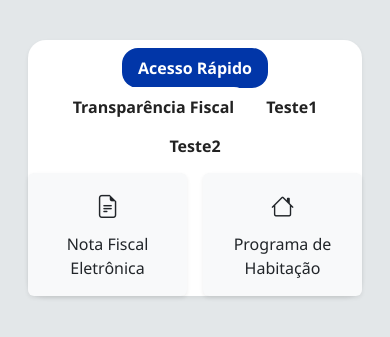
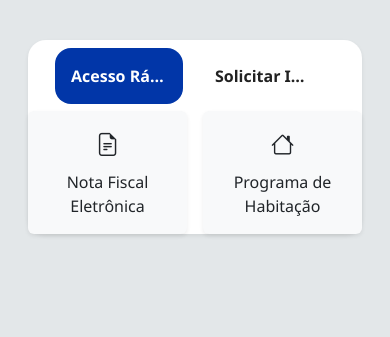
Before and after one commit to jonathas1699/modelo7-parte2, a plain HTML site: page index.html in a window 390 px wide. Shown: the part 561-898 px from the top of the page. After the commit the page ends 844 px from the top, so only its background shows below. Drawn offline with nearby package versions, Linux system fonts and the light colour scheme.

Commit message:
Fazendo melhorias na tela do dashboard em todas as dimensões de tela

```diff
--- a/index.html
+++ b/index.html
@@ -219,7 +219,7 @@
           </div>
         -->
 
-            <ul class="nav flex-column menu-links" id="mainMenuLinks">s
+            <ul class="nav flex-column menu-links" id="mainMenuLinks">
 
 
               <!-- DROPDOWN A CIDADE -->
@@ -371,21 +371,17 @@
           <div class="col-lg-6">
             <div class="quick-access dashboard-rounded dashboard-bg-white shadow-sm">
               <!-- Abas -->
-              <ul class="nav nav-tabs py-2 d-flex justify-content-center align-items-center p" id="accessTab" role="tablist">
+              <div class="tabs-scroll-wrapper">
+                <ul class="nav nav-tabs py-2 d-flex justify-content-center align-items-center tabs-scroll px-2" id="accessTab" role="tablist">
                   <li class="nav-item" role="presentation">
                     <button class="nav-link active" id="cidadao-tab" data-bs-toggle="tab" data-bs-target="#cidadao" type="button" role="tab">Acesso Rápido</button>
                   </li>
                   <li class="nav-item" role="presentation">
-                  <button class="nav-link" id="empresa-tab" data-bs-toggle="tab" data-bs-target="#empresa" type="button" role="tab">Transparência Fiscal</button>
-                </li>
-                <li class="nav-item" role="presentation">
-                  <button class="nav-link" id="empresa-tab" data-bs-toggle="tab" data-bs-target="#empresa" type="button" role="tab">Teste1</button>
-                </li>
-                <li class="nav-item" role="presentation">
-                  <button class="nav-link" id="empresa-tab" data-bs-toggle="tab" data-bs-target="#empresa" type="button" role="tab">Teste2</button>
+                    <button class="nav-link" id="empresa-tab" data-bs-toggle="tab" data-bs-target="#empresa" type="button" role="tab">Solicitar Informação</button>
                   </li>
                   <!-- Adicione mais abas conforme necessário -->
                 </ul>
+              </div>
               <!-- Conteúdo das abas -->
               <div class="tab-content" id="accessTabContent">
                 <div class="tab-pane fade show active" id="cidadao" role="tabpanel">
--- a/style.css
+++ b/style.css
@@ -228,9 +228,9 @@ body {
 
 
 .circulo {
-  border-radius: 150%;
-  width: 80px;
-  height: 60px;
+  border-radius: 2rem;
+  width: 5rem;
+  height: 3.75rem;
   background-color: #0136a8;
   color: #ffffff;
 }
@@ -469,3 +469,48 @@ body {
   border-radius: 1rem;
   background: transparent;
 }
+
+/* Costumização das abas do dashboard */
+
+/* Scroll horizontal nas abas em telas pequenas */
+.tabs-scroll-wrapper {
+  width: 100%;
+  overflow-x: auto;
+  overflow-y: hidden;
+  -webkit-overflow-scrolling: touch;
+}
+@media (max-width: 991.98px) {
+  .tabs-scroll {
+    display: flex;
+    flex-wrap: nowrap !important;
+    overflow-x: auto;
+    overflow-y: hidden;
+    -webkit-overflow-scrolling: touch;
+    gap: 0.5rem;
+    padding-bottom: 2px;
+    padding-left: 1rem;
+    padding-right: 1rem;
+    min-width: max-content;
+  }
+  .tabs-scroll .nav-item {
+    flex: 0 0 auto;
+    min-width: 120px;
+    margin-right: 0.5rem;
+  }
+
+  .tabs-scroll-wrapper::-webkit-scrollbar {
+    display: none;
+  }
+}
+@media (max-width: 991.98px) {
+  .tabs-scroll .nav-link {
+    display: block;
+    max-width: 8rem;         /* ajuste conforme necessário */
+    white-space: nowrap;
+    overflow: hidden;
+    text-overflow: ellipsis;
+    text-align: center;
+    padding: 1rem;
+    font-size: 1rem;
+  }
+}
```
Lines whose indentation alone changed are shown as unchanged.
